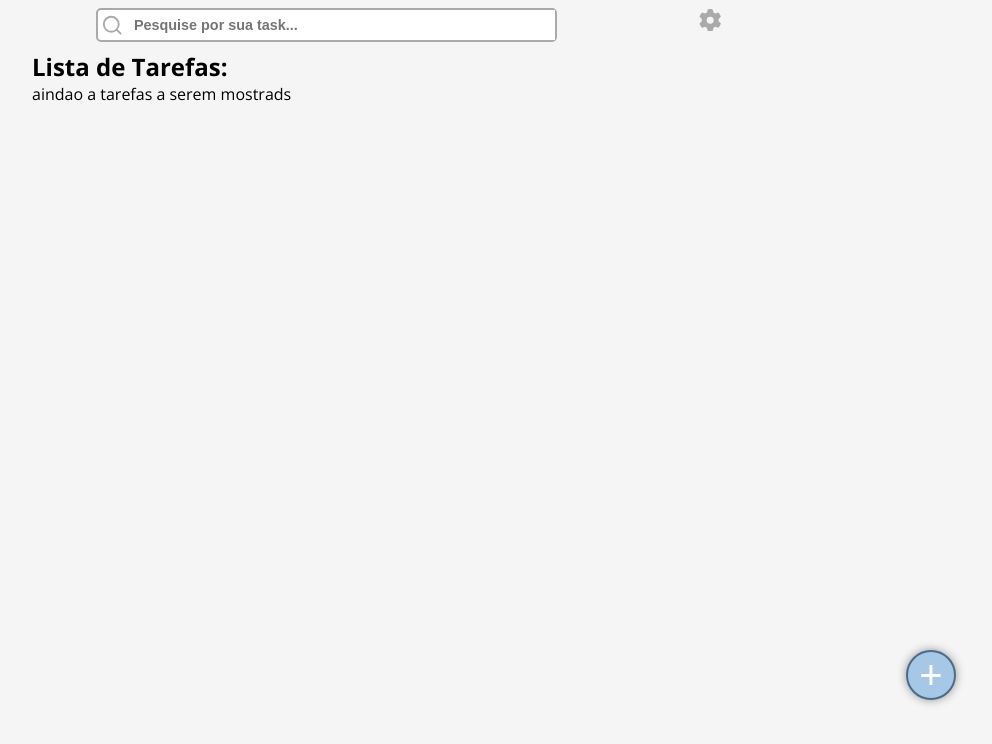
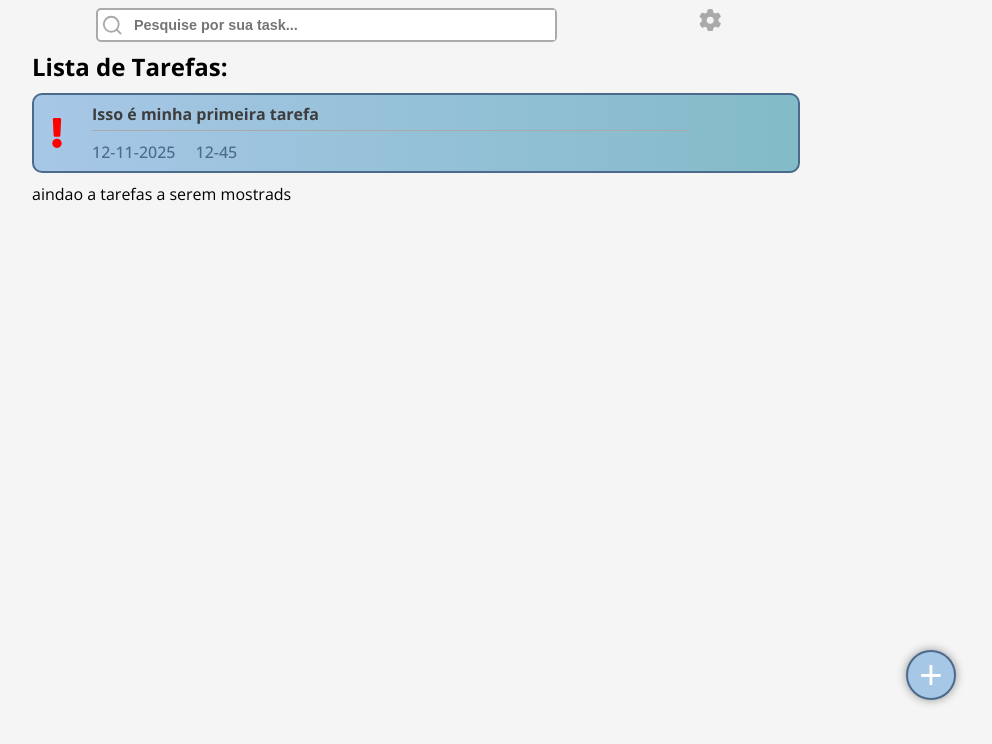
Before and after one commit to renanol13/to-do-list, a React (Vite) app: page / in a window 1280 px wide. Shown: the top 744 px of the page, without its empty margins (224-1216 px from the left). Built offline with nearby package versions, Linux system fonts and the light colour scheme.

Commit message:
criando componente de card para exibir as tarefas

```diff
--- a/src/Components/FormPopUp.module.css
+++ b/src/Components/FormPopUp.module.css
@@ -35,6 +35,10 @@
     gap: 5px;
 }
 
+.boxMoreOptions input, .boxMoreOptions select, textarea{
+    box-shadow: 0px 0px 5px rgba(0, 0, 0, 0.279);
+}
+
 .boxMoreOptions button{
     padding: 1em;
     display: flex;
--- /dev/null
+++ b/src/Components/TaskCard.jsx
@@ -0,0 +1,20 @@
+import styles from "./TaskCard.module.css";
+import { SiGoogletasks } from "react-icons/si";
+import { FaExclamation } from "react-icons/fa";
+
+const TaskCard = () => {
+  return (
+    <div className={styles.boxTaskCard}>
+          <FaExclamation className={styles.notComplete} />
+      <div className={styles.boxInfo}>
+        <h4 className={styles.content}>Isso é minha primeira tarefa</h4>
+        <div className={styles.boxTimes}>
+          <p id="date">12-11-2025</p>
+          <p id="hours">12-45</p>
+        </div>
+      </div>
+    </div>
+  );
+};
+
+export default TaskCard;
--- /dev/null
+++ b/src/Components/TaskCard.module.css
@@ -0,0 +1,38 @@
+.boxTaskCard{
+    border: 2px solid var(--color4);
+    padding: .5em;
+    border-radius: 10px;
+    display: flex;
+    align-items: center;
+    gap: 20px;
+    margin-block: 10px;
+    background-image: linear-gradient(to right, var(--color3), #83bbc8);
+}
+
+.boxTaskCard > svg{
+    width: 30px;
+    height: 30px;
+}
+
+.boxTaskCard > .notComplete{
+    color: red;
+}
+
+.boxInfo{
+    width: 80%;
+}
+
+.boxInfo p{
+    display: inline-block;
+    margin-right: 20px;
+    font-weight: 500;
+    color: var(--color4);
+}
+
+.boxInfo .content{
+    border-bottom: 1px solid var(--color2);
+    margin-bottom: 10px;
+    padding-bottom: 5px;
+    color: #3d3d3d;
+
+}
--- a/src/Pages/Home.jsx
+++ b/src/Pages/Home.jsx
@@ -4,6 +4,7 @@ import { useContext, useLayoutEffect, useState } from "react";
 import Head from "../Components/Head";
 import { ContextStorage } from "../Context/ContextStorage";
 import FormPopUp from "../Components/FormPopUp";
+import TaskCard from "../Components/TaskCard";
 
 const Home = () => {
   const { dataStorage } = useContext(ContextStorage);
@@ -24,6 +25,7 @@ const Home = () => {
 
       <div>
         <h2>Lista de Tarefas:</h2>
+        <TaskCard/>
         {dataStorage ? (
           <div>tem itens</div>
         ) : (
```
